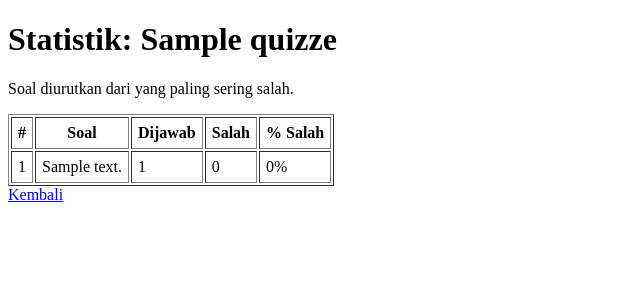
After one commit to wiryaptr/QuIzin-Kompe, a Laravel app: page /quizzes/1/stats in a window 1280 px wide. The commit adds this page. Shown: the top 300 px of the page, without its empty margins (0-640 px from the left). Run offline with Laravel 12, Linux system fonts and the light colour scheme; a user stored in the database is signed in; tables that the repository leaves empty hold one stand-in row (values such as "Sample post").

Commit message:
Add quiz question statistics sorted by most frequently wrong

```diff
--- a/app/Http/Controllers/QuizController.php
+++ b/app/Http/Controllers/QuizController.php
@@ -90,4 +90,27 @@ class QuizController extends Controller
 
         return redirect()->route('quizzes.index')->with('success', 'Kuis berhasil dihapus.');
     }
+
+    public function stats(Quiz $quiz)
+    {
+        Gate::authorize('view', $quiz);
+
+        $questions = $quiz->questions()
+            ->withCount([
+                'answers as total_answers',
+                'answers as wrong_answers' => fn ($q) => $q->where('is_correct', false),
+            ])
+            ->get()
+            ->map(function ($question) {
+                $question->wrong_percent = $question->total_answers > 0
+                    ? round($question->wrong_answers / $question->total_answers * 100)
+                    : 0;
+
+                return $question;
+            })
+            ->sortByDesc('wrong_percent')
+            ->values();
+
+        return view('quizzes.stats', compact('quiz', 'questions'));
+    }
 }
--- a/app/Models/Question.php
+++ b/app/Models/Question.php
@@ -10,4 +10,6 @@ class Question extends Model
 
     public function quiz() { return $this->belongsTo(Quiz::class); }
     public function options() { return $this->hasMany(Option::class); }
+
+    public function answers() { return $this->hasMany(Answer::class); }
 }
--- a/resources/views/quizzes/index.blade.php
+++ b/resources/views/quizzes/index.blade.php
@@ -21,6 +21,7 @@
                 . dibuat {{ $quiz->created_at->translatedFormat('d F Y, H:i') }}
 
                 <a href="{{ route('quizzes.edit', $quiz) }}">Edit</a>
+                <a href="{{ route('quizzes.stats', $quiz) }}">Statistik</a>
 
                 <form action="{{ route('quizzes.destroy', $quiz) }}" method="POST"
                     style="display:inline"
--- /dev/null
+++ b/resources/views/quizzes/stats.blade.php
@@ -0,0 +1,38 @@
+<!DOCTYPE html>
+<html lang="id">
+<head>
+    <meta charset="UTF-8">
+    <title>Statistik {{ $quiz->title }}</title>
+</head>
+<body>
+    <h1>Statistik: {{ $quiz->title }}</h1>
+    <p>Soal diurutkan dari yang paling sering salah.</p>
+
+    <table border="1" cellpadding="6">
+        <thead>
+            <tr>
+                <th>#</th>
+                <th>Soal</th>
+                <th>Dijawab</th>
+                <th>Salah</th>
+                <th>% Salah</th>
+            </tr>
+        </thead>
+        <tbody>
+            @forelse ($questions as $i => $question)
+                <tr>
+                    <td>{{ $i + 1 }}</td>
+                    <td>{{ $question->question_text }}</td>
+                    <td>{{ $question->total_answers }}</td>
+                    <td>{{ $question->wrong_answers }}</td>
+                    <td>{{ $question->wrong_percent }}%</td>
+                </tr>
+            @empty
+                <tr><td colspan="5">Belum ada soal.</td></tr>
+            @endforelse
+        </tbody>
+    </table>
+
+    <a href="{{ route('quizzes.show', $quiz) }}">Kembali</a>
+</body>
+</html>
--- a/routes/web.php
+++ b/routes/web.php
@@ -31,6 +31,7 @@ Route::middleware('guest')->group(function () {
 Route::middleware('auth')->group(function () {
     Route::post('/logout', [AuthController::class, 'logout'])->name('logout');
     Route::get('/dashboard', fn () => view('dashboard'))->name('dashboard');
+    Route::get('quizzes/{quiz}/stats', [QuizController::class, 'stats'])->name('quizzes.stats');
 
     Route::resource('quizzes', QuizController::class);
     Route::resource('quizzes.questions', QuestionController::class)
```
